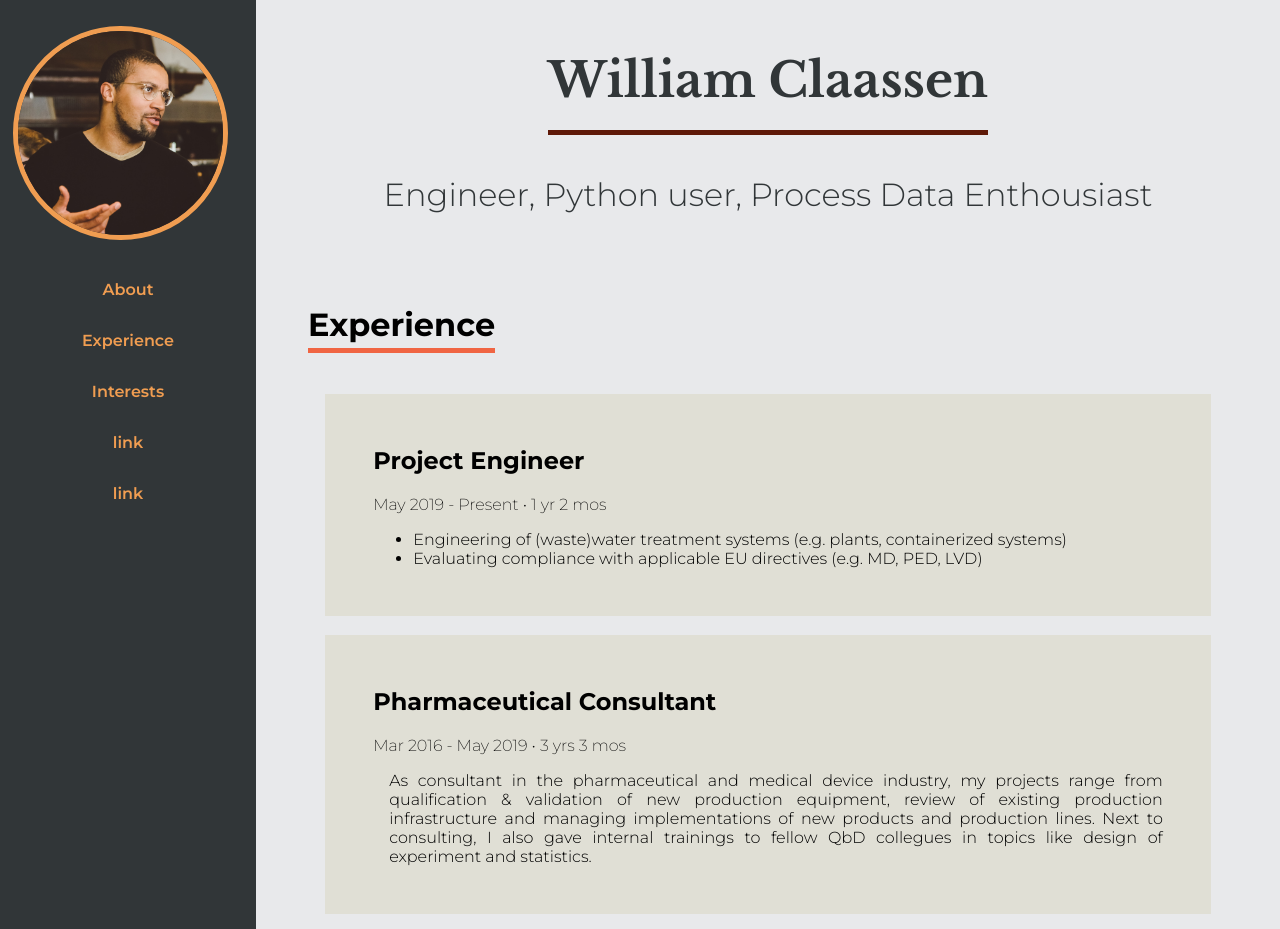
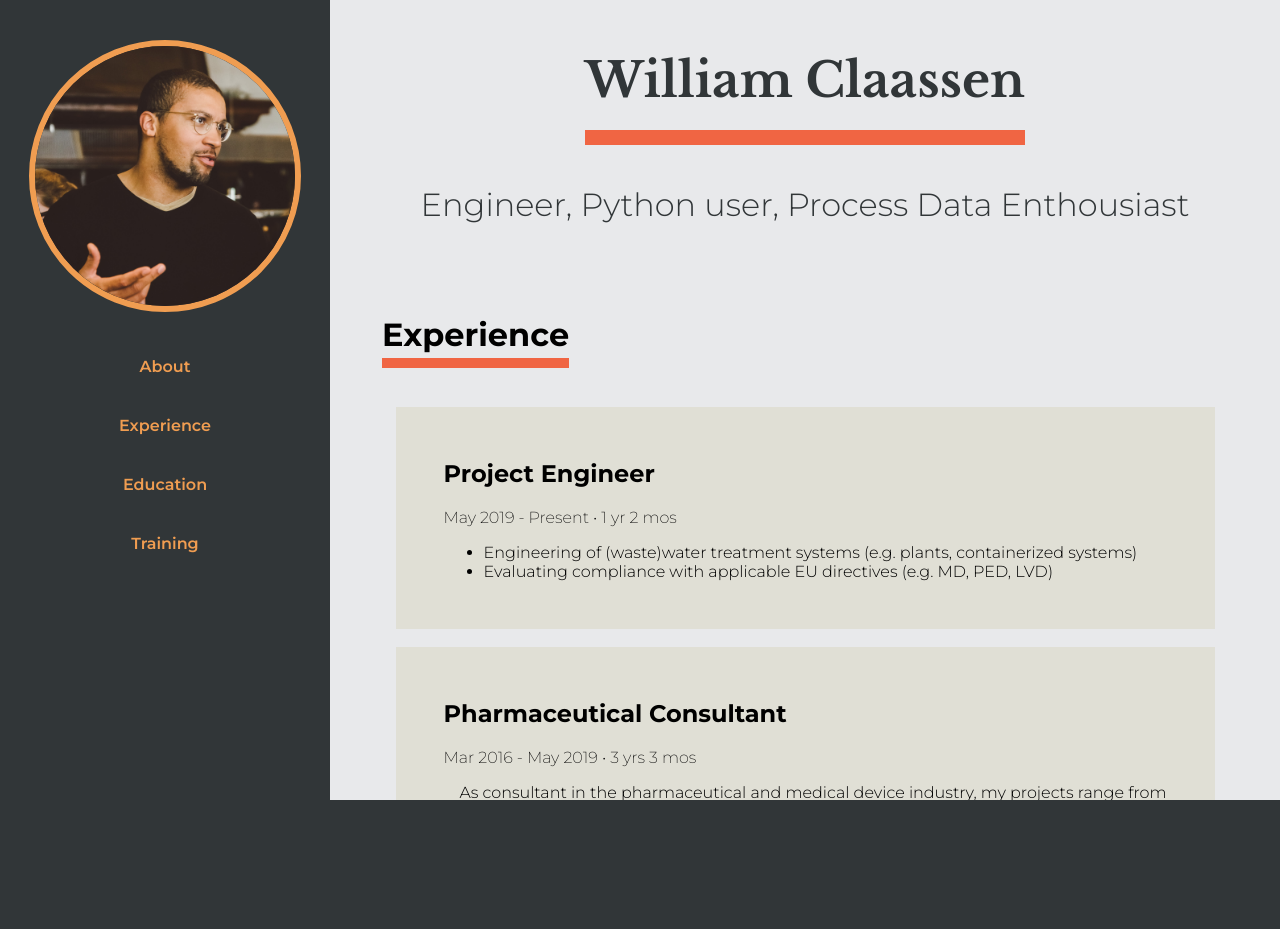
Before and after one commit to CLWilliam/CLWilliam.github.io, a plain HTML site: page index.html in a window 1280 px wide. Shown: the top 929 px of the page. After the commit the page ends 800 px from the top, so only its background shows below. Drawn offline with nearby package versions, Linux system fonts and the light colour scheme.

Commit message:
Smooth scrolling and rearrangement

```diff
--- a/css/style.css
+++ b/css/style.css
@@ -1,5 +1,5 @@
-/*    e8e9eb      */
-
+/*    layout for min-width of 1200 px   */
+/* Content box color: #E0DFD5 */
 html, body {
     height: 100%;
     margin: 0px 0px 0px 0px;
@@ -12,16 +12,20 @@ html, body {
     margin: 0px 0px 0px 0px;
     height: 100%;
     display: grid;
-    grid-template-columns: 2fr 8fr;
+    grid-template-columns: 330px 8fr;
     grid-template-rows: 2fr 20fr 1fr;
-    grid-template-areas:    "img    title"
+    grid-template-areas:    "nav    title"
                             "nav    main"
                             "nav    footer";
+    scroll-behavior: smooth;
+    overflow-y: scroll;
 }
 
 nav {
     background-color: #313638;
     grid-area: nav;
+    position: fixed;
+    top: 5%;
 }
 
 main {
@@ -37,7 +41,7 @@ main > div.main-block {
     font-family: 'Montserrat', sans-serif;
     font-weight: 300;
     font-size: 1rem;
-    background-color: #E0DFD5;
+    background-color: #E0DFD5 ;
 }
 
 main > div.main-block > p {
@@ -62,7 +66,7 @@ main > h1 {
     margin-left: 1em;
     font-family: 'Montserrat', sans-serif;
     font-weight: 700;
-    border-bottom: 5px solid #F06543;
+    border-bottom: 10px solid #F06543;
     font-size: 2rem;
 }
 
@@ -78,25 +82,25 @@ main, footer {
 }
 
 img.avatar {
-    grid-area: img;
+    /* grid-area: img; */
     border-radius: 50%;
     border-color: #F09D51;
     border-style: solid;
-    border-width: 5px;
-    width: 80%;
-    margin-top: 10%;
-    margin-left: 5%;
+    border-width: 6px;
+    width: 260px;
+    margin-left: 29px;
     margin-bottom: 5%;
-    margin-right: 5%;
+    margin-right: 29px;
 }
 
 nav > a {
-    padding: 1rem 0 1rem 0;
+    padding: 1.5rem 0 1rem 0;
     display: block;
     text-align: center;
-    width: 100%;
+    width: 330px;
     font-weight: 600;
     color: #F09D51;
+    text-decoration: none;
 }
 
 nav > a:hover {
@@ -116,7 +120,7 @@ nav > a:hover {
     margin: 50px 0px 20px 0px;
     font-family: 'Libre Baskerville', serif;
     font-weight: 700;
-    border-bottom: 5px solid #5E1908;
+    border-bottom: 15px solid #F06543;
     font-size: 3rem;
 }
 
--- a/index.html
+++ b/index.html
@@ -17,14 +17,14 @@
   <script src="js/scripts.js"></script>
   <div id="site">
 
-    <img class="avatar" src="img/avatar.jpg">
+    <!-- <img class="avatar" src="img/avatar.jpg"> -->
 
     <nav>
-      <a href:"#site">About</a>
-      <a href:"#site">Experience</a>
-      <a href:"#site">Interests</a>
-      <a href:"#site">link</a>
-      <a href:"#site">link</a>
+      <img class="avatar" src="img/avatar.jpg">
+      <a href="#title">About</a>
+      <a href="#experience">Experience</a>
+      <a href="#education">Education</a>
+      <a href="#training">Training</a>
     </nav>
 
   <div id="title">
@@ -36,7 +36,7 @@
 
 
   <main>
-    <h1>Experience</h1>
+    <h1 id="experience">Experience</h1>
 
     <div class="main-block">
       <h2>Project Engineer</h2>
@@ -58,7 +58,7 @@
     </div>
 
 
-    <h1>Education</h1>
+    <h1 id="education">Education</h1>
 
     <div class="main-block">
       <h2>Master of Bioscience Engineering</h2>
@@ -74,7 +74,7 @@
     </div>
 
 
-    <h1>Training</h1>
+    <h1 id="training">Training</h1>
 
     <div class="main-block">
       <h2>PRINCE2 Foundation</h2>
```
